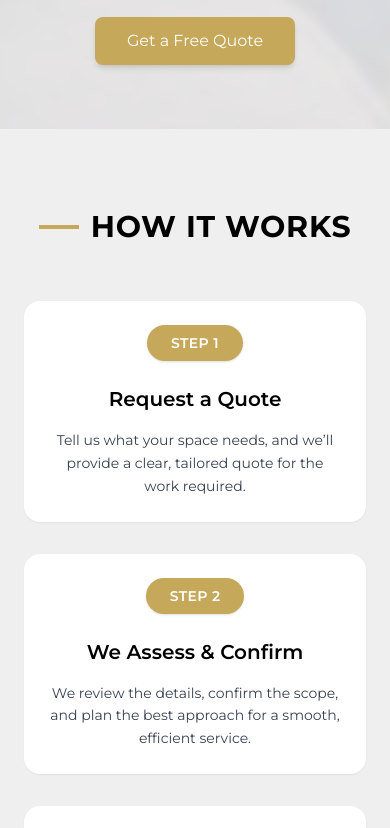
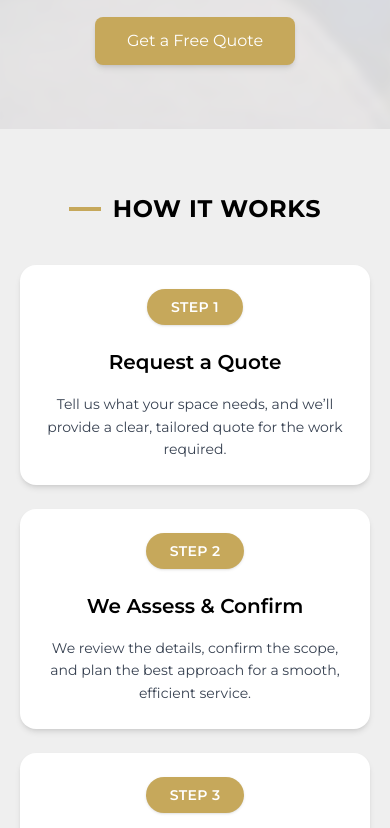
Before and after one commit to seyiroks/Elevate-Space-Solutions, a React (Vite) app: page / in a window 390 px wide. Shown: the part 5300-6128 px from the top of the page. Built offline with nearby package versions, Linux system fonts and the light colour scheme.

Commit message:
build tablet responsive How It Works section

```diff
--- a/src/components/HowItWorks.jsx
+++ b/src/components/HowItWorks.jsx
@@ -27,35 +27,38 @@ const HowItWorks = ({ onQuoteClick }) => {
   };
 
   return (
-    <section id="process" className="bg-[#efefef] py-20">
-      <div className="w-full px-6 md:px-12 lg:px-20 xl:px-32">
+    <section
+      id="process"
+      className="bg-[#efefef] py-16 sm:py-18 md:py-20 lg:py-24"
+    >
+      <div className="w-full px-5 sm:px-6 md:px-10 lg:px-16 xl:px-24 2xl:px-32">
         {/* Heading */}
-        <div className="mb-14 md:mb-20 text-center">
+        <div className="mb-10 md:mb-14 xl:mb-20 text-center">
           <div className="flex justify-center items-center gap-3">
             <span
               aria-hidden="true"
-              className="w-10 h-[4px] bg-[#c6a85b]"
+              className="w-8 sm:w-10 h-[4px] bg-[#c6a85b]"
             ></span>
 
-            <h2 className="text-3xl md:text-4xl font-bold uppercase tracking-wide">
+            <h2 className="text-2xl sm:text-3xl md:text-4xl font-bold uppercase tracking-wide">
               How It Works
             </h2>
           </div>
         </div>
 
         {/* Steps */}
-        <div className="max-w-6xl mx-auto">
-          <div className="relative grid md:grid-cols-3 gap-8 md:gap-10 lg:gap-14">
+        <div className="max-w-md sm:max-w-xl md:max-w-2xl xl:max-w-6xl mx-auto">
+          <div className="relative grid grid-cols-1 xl:grid-cols-3 gap-6 md:gap-8 xl:gap-14">
             {/* Connector line */}
             <div
               aria-hidden="true"
-              className="hidden md:block absolute top-10 left-[16%] right-[16%] h-[3px] bg-[#c6a85b]/30"
+              className="hidden xl:block absolute top-10 left-[16%] right-[16%] h-[3px] bg-[#c6a85b]/30"
             ></div>
 
             {steps.map((step) => (
               <div
                 key={step.label}
-                className="relative bg-white p-6 md:p-8 rounded-2xl shadow-sm hover:shadow-xl hover:-translate-y-1 transition duration-300 text-center"
+                className="relative bg-white p-6 sm:p-7 md:p-8 rounded-2xl shadow-md hover:shadow-xl hover:-translate-y-1 transition duration-300 text-center"
               >
                 <div className="mb-6">
                   <span className="inline-block bg-[#c6a85b] text-white text-sm md:text-base font-semibold px-6 py-2 rounded-full tracking-wide shadow">
@@ -63,11 +66,11 @@ const HowItWorks = ({ onQuoteClick }) => {
                   </span>
                 </div>
 
-                <h3 className="text-xl md:text-2xl font-semibold mb-4">
+                <h3 className="text-xl md:text-2xl font-semibold mb-4 leading-snug">
                   {step.title}
                 </h3>
 
-                <p className="text-gray-700 leading-relaxed text-sm md:text-base">
+                <p className="text-gray-700 leading-relaxed text-sm md:text-base max-w-sm mx-auto">
                   {step.description}
                 </p>
               </div>
@@ -76,7 +79,7 @@ const HowItWorks = ({ onQuoteClick }) => {
         </div>
 
         {/* CTA */}
-        <div className="text-center mt-14">
+        <div className="text-center mt-10 md:mt-12 xl:mt-14">
           <button
             type="button"
             onClick={handleQuoteClick}
```
